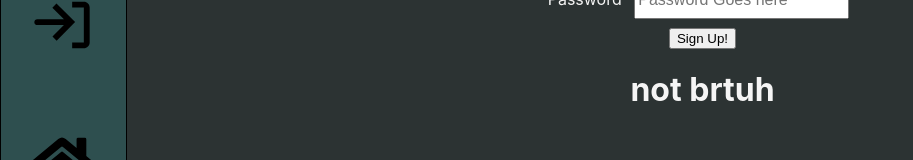
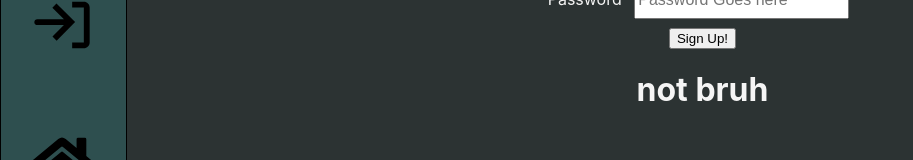
Before and after one commit to kbaggott1/MessageApp, a React (Create React App) app in the folder frontend/: page /login in a window 1280 px wide. Shown: the part 163-323 px from the top of the page, without its empty margins (0-913 px from the left). Built offline with nearby package versions, Linux system fonts and the light colour scheme.

Commit message:
updated login form

```diff
--- a/frontend/src/components/LoginComponents/LoginForm.js
+++ b/frontend/src/components/LoginComponents/LoginForm.js
@@ -32,6 +32,9 @@ export function LoginForm() {
                 setIsLoggedIn(true);
                 navigate('/');
             }
+            else {
+                alert("Username or Password are incorrect");
+            }
             console.log(response.status);
         }
         catch(err){
@@ -60,7 +63,7 @@ export function LoginForm() {
         </NavLink>
 
         <div>
-            {isLoggedin ? <h1> bruh </h1> : <h1> not brtuh </h1>}
+            {isLoggedin ? <h1> bruh </h1> : <h1> not bruh </h1>}
         </div>
         </>
 
```
